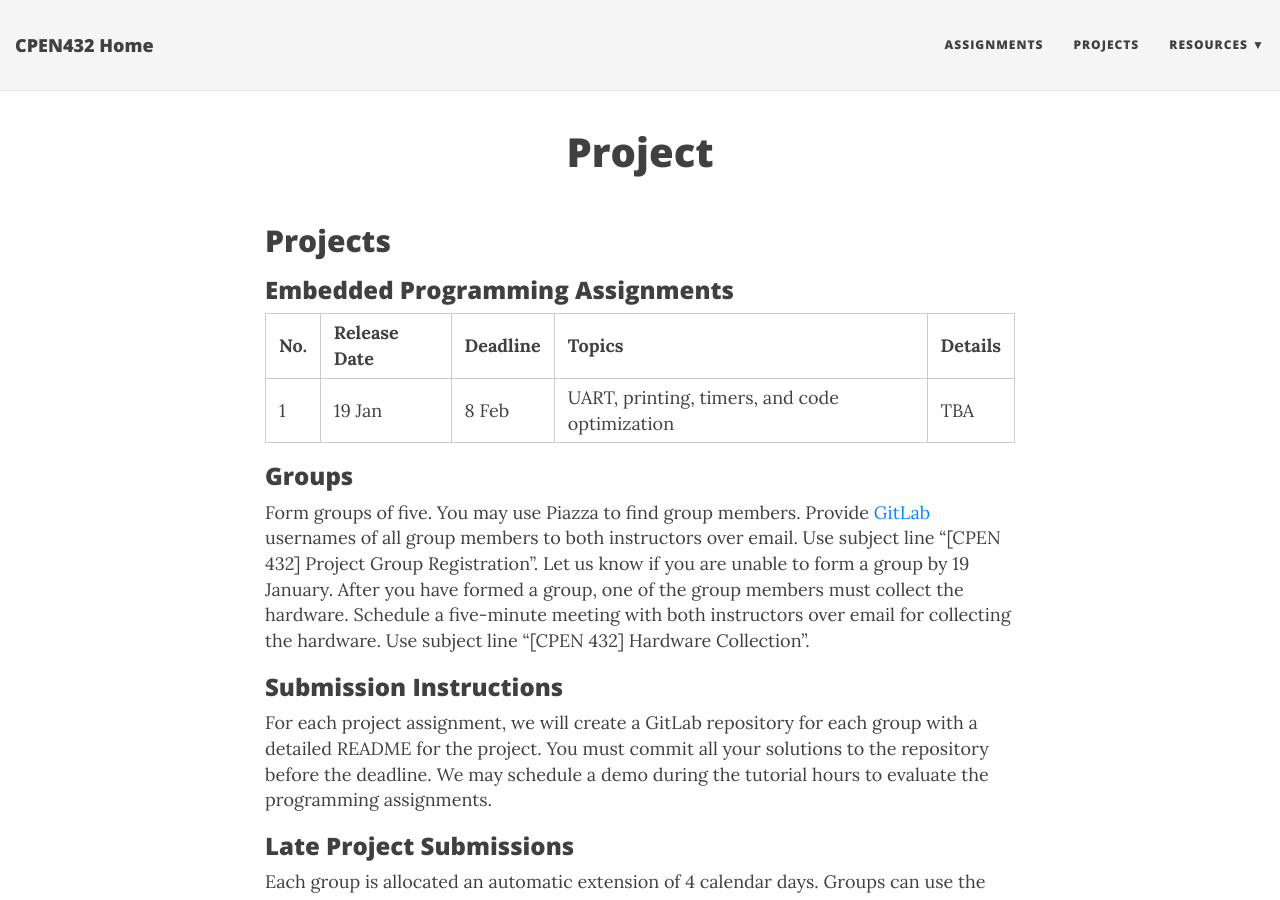
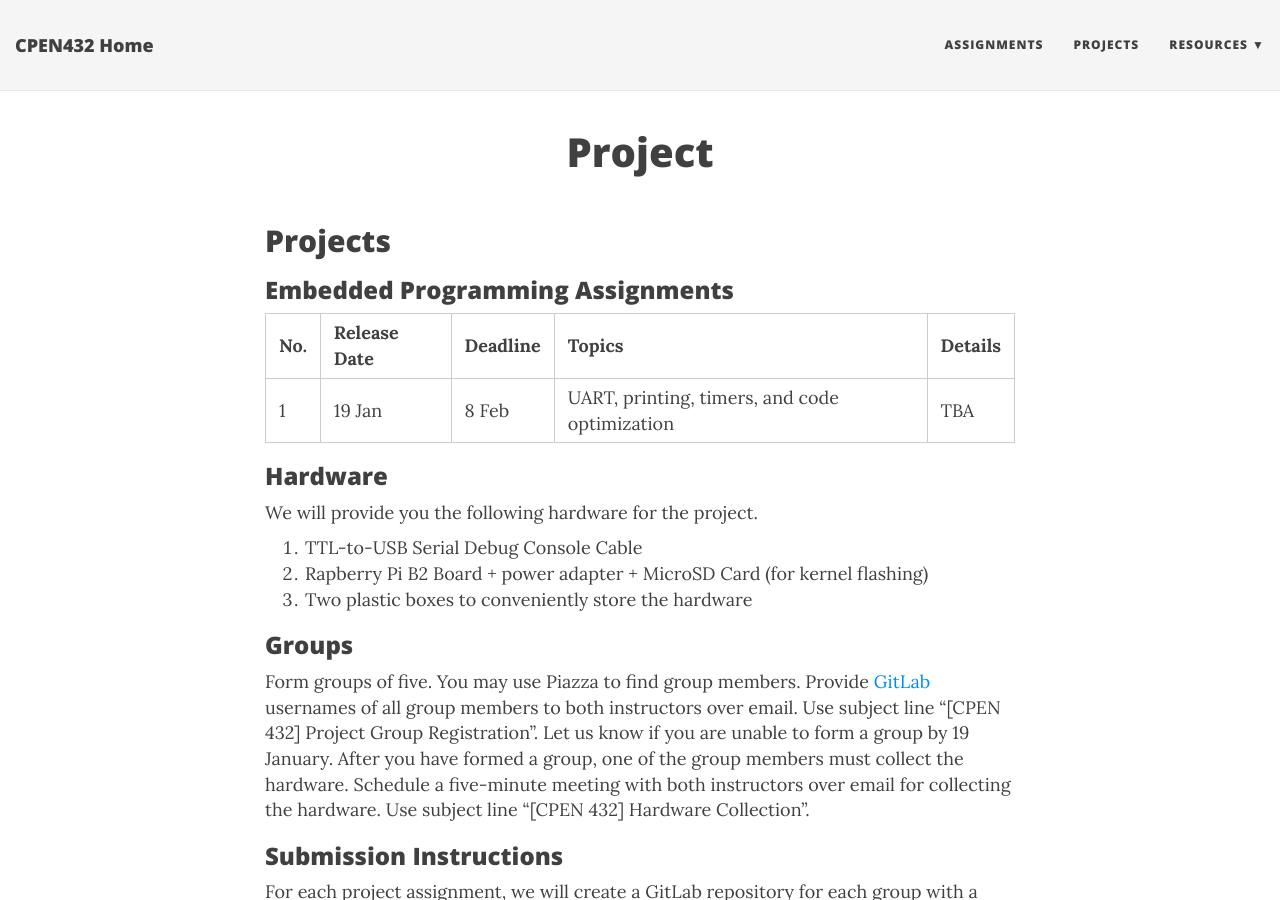
Before and after one commit to CPEN432/cpen432.github.io, a Jekyll site: the page built from projects.md, in a window 1280 px wide and 900 px high. Built offline with Jekyll 4.4.1, drawn with Linux system fonts in a browser that asks for light colours; nearby versions of some CDN libraries.

Commit message:
Update projects.md

```diff
--- a/projects.md
+++ b/projects.md
@@ -12,6 +12,14 @@ title: Project
 
 <!-- [README](https://gitlab.com/cpen432-wt2-2021-2022/p1/release/-/blob/main/README.md) | -->
 
+### Hardware
+
+We will provide you the following hardware for the project.
+
+1. TTL-to-USB Serial Debug Console Cable
+2. Rapberry Pi B2 Board + power adapter + MicroSD Card (for kernel flashing)
+3. Two plastic boxes to conveniently store the hardware
+
 ### Groups
 
 Form groups of five. You may use Piazza to find group members. Provide [GitLab](https://gitlab.com/) usernames of all group members to both instructors over email. Use subject line “[CPEN 432] Project Group Registration”. Let us know if you are unable to form a group by 19 January. After you have formed a group, one of the group members must collect the hardware. Schedule a five-minute meeting with both instructors over email for collecting the hardware. Use subject line “[CPEN 432] Hardware Collection”.
```
